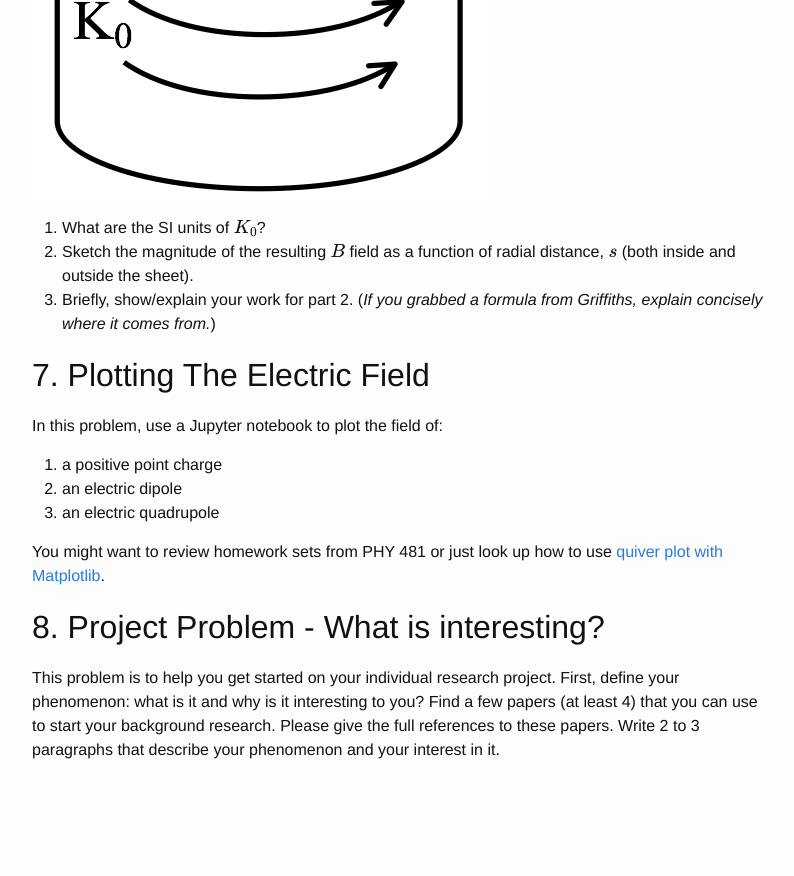
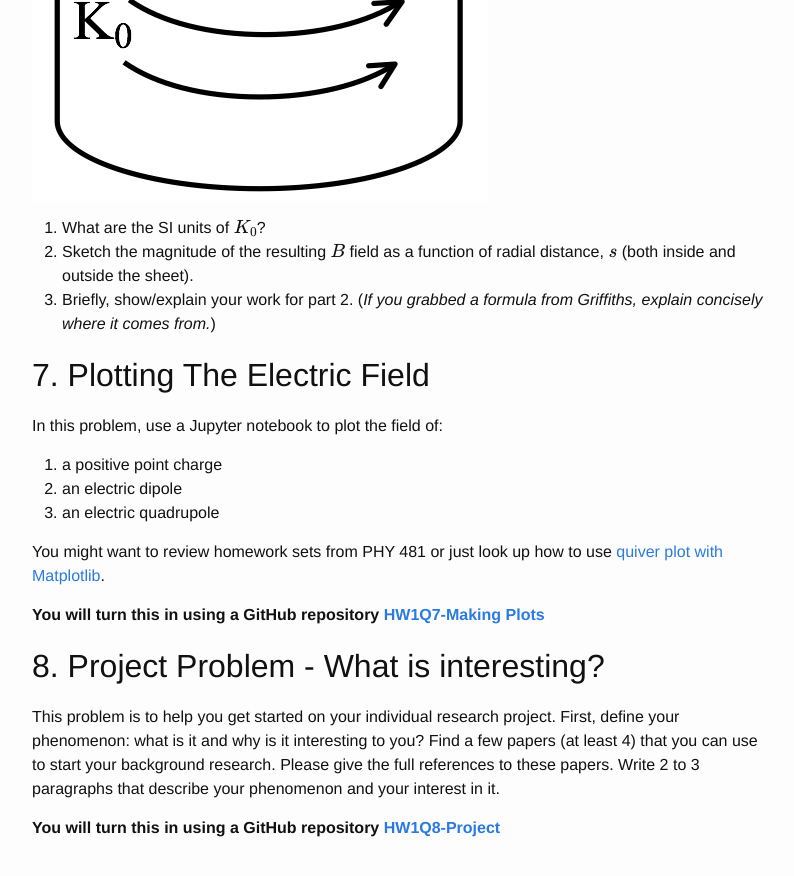
Before and after one commit to KSchram/phy482msu, a Jekyll site: the page built from assignments/homework1.md, in a window 1280 px wide and 900 px high, scrolled down 3191 px. Shown: the top 876 px of the window, without its empty margins (238-1032 px from the left). Built offline with Jekyll 4.4.1, drawn with Linux system fonts in a browser that asks for light colours; formulas are drawn with MathJax 3; before the commit the page ends 4013 px from its top, so only the background shows below that.

Commit message:
homework updated

```diff
--- a/assignments/homework1.md
+++ b/assignments/homework1.md
@@ -88,6 +88,10 @@ In this problem, use a Jupyter notebook to plot the field of:
 
 You might want to review homework sets from PHY 481 or just look up how to use [quiver plot with Matplotlib](http://matplotlib.org/examples/pylab_examples/quiver_demo.html).
 
+**You will turn this in using a GitHub repository [HW1Q7-Making Plots](https://classroom.github.com/assignment-invitations/78aa7c911d84cbe22d6368882c8b638b)**
+
 ## 8. Project Problem - What is interesting?
 
 This problem is to help you get started on your individual research project. First, define your phenomenon: what is it and why is it interesting to you? Find a few papers (at least 4) that you can use to start your background research. Please give the full references to these papers. Write 2 to 3 paragraphs that describe your phenomenon and your interest in it.
+
+**You will turn this in using a GitHub repository [HW1Q8-Project](https://classroom.github.com/assignment-invitations/3f696968d8ebbe12577d71d8c00565d5)**
```
